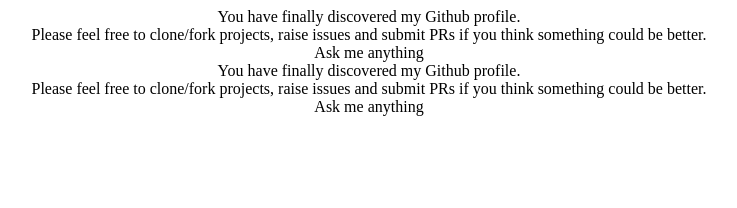
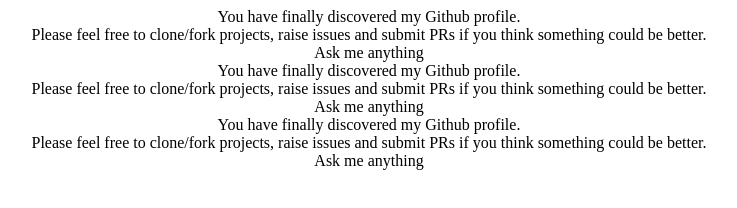
Before and after one commit to Danushan99/gitkraken-Testing, a plain HTML site: page aboutus.html in a window 1280 px wide. Shown: the whole page, without its empty margins (271-1008 px from the left). Drawn offline with Linux system fonts and the light colour scheme.

Commit message:
Updated About us kobi

```diff
--- a/aboutus.html
+++ b/aboutus.html
@@ -17,4 +17,10 @@
 
     </div>
 
+	<div align="center">
+
+        You have finally discovered my Github profile. <br> Please feel free to clone/fork projects, raise issues and submit PRs if you think something could be better. <br> Ask me anything <br>
+
+    </div>
+
 </html>
```
